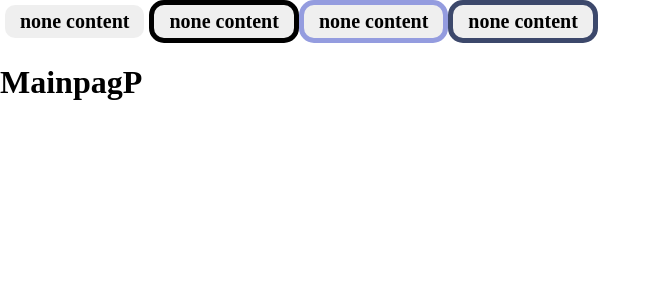
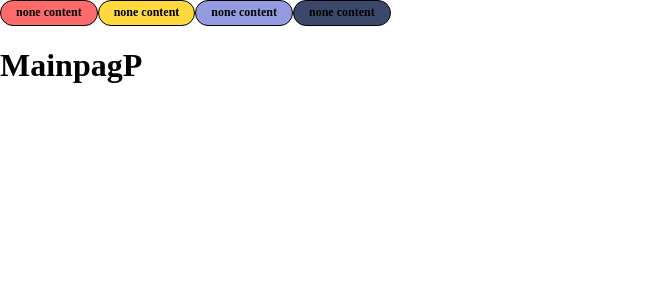
Before and after one commit to maverick-playauto/qa-web-front, a React (Create React App) app: page / in a window 1280 px wide. Shown: the top 300 px of the page, without its empty margins (0-661 px from the left). Built offline with nearby package versions, Linux system fonts and the light colour scheme.

Commit message:
Button 컴포넌트 속성 수정

```diff
--- a/src/components/atoms/Button/Button.style.ts
+++ b/src/components/atoms/Button/Button.style.ts
@@ -1,25 +1,25 @@
 import styled from 'styled-components';
-import { StyleButtonProps } from './Button.types';
+import { ButtonStyleProps } from './Button.types';
 
-export const Button = styled.button<StyleButtonProps>`
+export const Button = styled.button<ButtonStyleProps>`
   padding: 5px 15px;
-  border: 5px solid ${props => props.theme.color[props.color]};
+  border: 1px solid ${props => props.theme.color[props.borderColor]};
   border-radius: 15px;
-  background-color: '#000000';
-  font-size: 20px;
+  background-color: ${props => props.theme.color[props.backgroundColor]};
+  font-size: ${props => props.theme.fontSize[props.fontSize]};
   font-weight: 700;
-  color: ${props => props.theme.color};
-  transition: all 100ms ease-in-out;
+  color: ${props => props.theme.color[props.color]};
+  transition: all 150ms ease-in-out;
 
   &:hover {
-    background-color: ${props => props.theme.color};
+    background-color: #ffffff;
     color: ${props => props.theme.white};
     cursor: pointer;
   }
 
-  &.active {
-    background-color: ${props => props.theme.color};
-    color: ${props => props.theme.white};
+  &:active {
+    background-color: ${props => props.theme.color.yellow};
+    color: ${props => props.theme.color.navy};
   }
 
   /*
--- a/src/components/atoms/Button/Button.tsx
+++ b/src/components/atoms/Button/Button.tsx
@@ -4,9 +4,20 @@ import * as S from './Button.style';
  * Primary UI component for user interaction
  */
 export const Button = ({
-  event,
+  borderColor = 'black',
+  backgroundColor = 'white',
   color = 'black',
+  fontSize = 'small',
   btnContent = 'none content',
 }: ButtonProps) => {
-  return <S.Button color={color}>{btnContent}</S.Button>;
+  return (
+    <S.Button
+      color={color}
+      fontSize={fontSize}
+      backgroundColor={backgroundColor}
+      borderColor={borderColor}
+    >
+      {btnContent}
+    </S.Button>
+  );
 };
--- a/src/pages/MainPage/Mainpage.tsx
+++ b/src/pages/MainPage/Mainpage.tsx
@@ -3,10 +3,10 @@ import { Button } from '../../components/atoms/Button/Button';
 const MainPage = () => {
   return (
     <div>
-      <Button color="white" />
-      <Button color="black" />
-      <Button color="purple" />
-      <Button color="navy" />
+      <Button backgroundColor="red" />
+      <Button backgroundColor="yellow" />
+      <Button backgroundColor="purple" />
+      <Button backgroundColor="navy" />
       <h1>MainpagP</h1>
     </div>
   );
```
Also changed, not shown: src/components/atoms/Button/Button.types.ts (+9 -2 lines).
